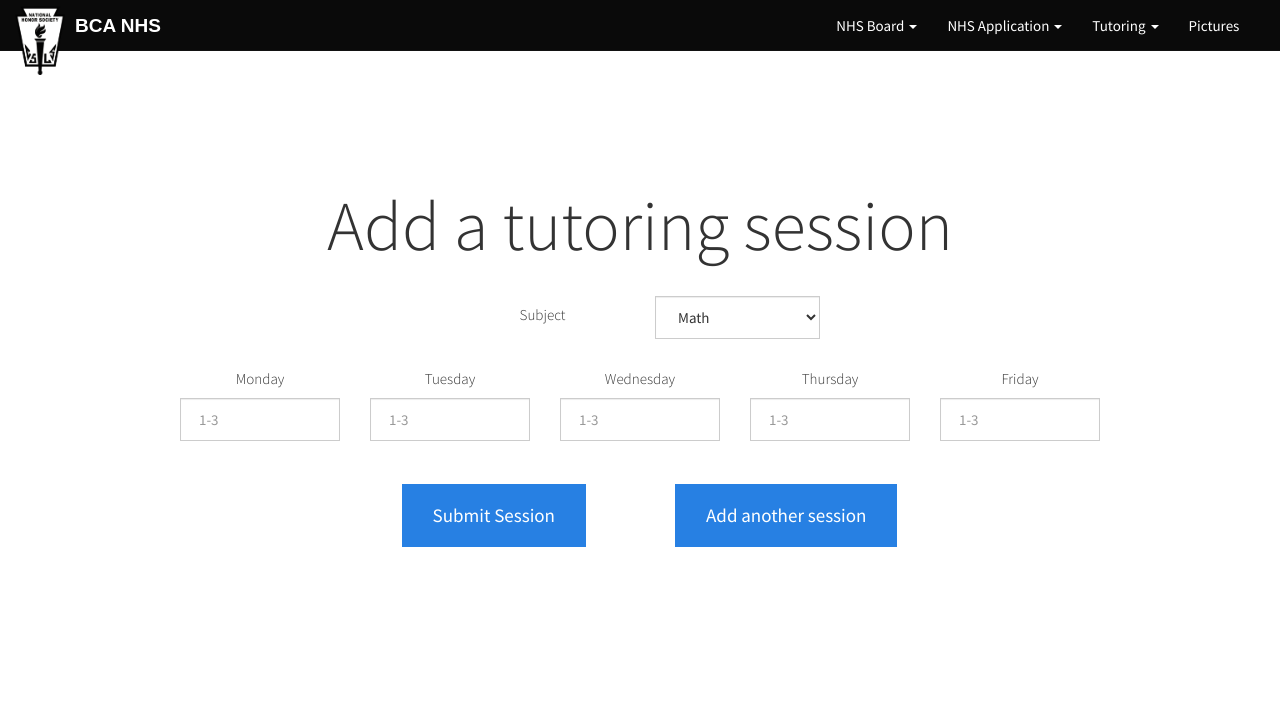
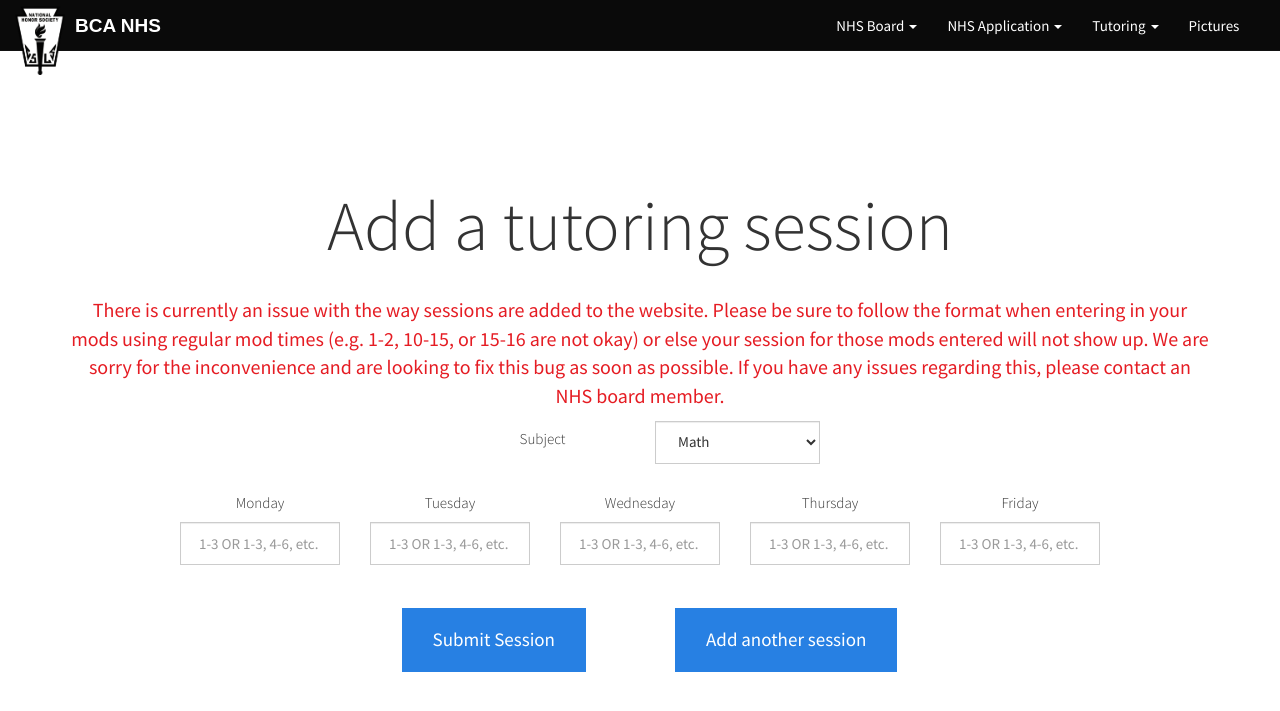
Before and after one commit to bcanhs/website, a Flask app: page /add in a window 1280 px wide. Shown: the top 711 px of the page. Run offline with Flask 2, Linux system fonts and the light colour scheme; the visitor is signed in with stand-in values (Sample User, id 1); some libraries are stand-ins or nearby versions.

Commit message:
bug fix and message

```diff
--- a/app.py
+++ b/app.py
@@ -80,25 +80,45 @@ def view_subject(subject):
 			wednesday=wednesday,thursday=thursday,friday=friday)
 	for ses in subject_data:
 		if str(ses['monday']) != '':
-			ses['monday'] = str(ses['monday']).split(', ')
+			ses['monday'] = str(ses['monday']).split(',')
 			for s in ses['monday']:
-				monday[str(s)].append(str(ses['tutor'])+'-'+str(ses['tutor_username'])+'@bergen.org')
+				s = s.strip()
+				try:
+					monday[str(s)].append(str(ses['tutor'])+'-'+str(ses['tutor_username'])+'@bergen.org')
+				except KeyError:
+					pass
 		if str(ses['tuesday']) != '':
 			ses['tuesday'] = str(ses['tuesday']).split(', ')
 			for s in ses['tuesday']:
-				tuesday[str(s)].append(str(ses['tutor'])+'-'+str(ses['tutor_username'])+'@bergen.org')
+				s = s.strip()
+				try:
+					tuesday[str(s)].append(str(ses['tutor'])+'-'+str(ses['tutor_username'])+'@bergen.org')
+				except KeyError:
+					pass
 		if str(ses['wednesday']) != '':
 			ses['wednesday'] = str(ses['wednesday']).split(', ')
 			for s in ses['wednesday']:
-				wednesday[str(s)].append(str(ses['tutor'])+'-'+str(ses['tutor_username'])+'@bergen.org')
+				s = s.strip()
+				try:
+					wednesday[str(s)].append(str(ses['tutor'])+'-'+str(ses['tutor_username'])+'@bergen.org')
+				except KeyError:
+					pass
 		if str(ses['thursday']) != '':
 			ses['thursday'] = str(ses['thursday']).split(', ')
 			for s in ses['thursday']:
-				thursday[str(s)].append(str(ses['tutor'])+'-'+str(ses['tutor_username'])+'@bergen.org')
+				s = s.strip()
+				try:
+					thursday[str(s)].append(str(ses['tutor'])+'-'+str(ses['tutor_username'])+'@bergen.org')
+				except KeyError:
+					pass
 		if str(ses['friday']) != '':
 			ses['friday'] = str(ses['friday']).split(', ')
 			for s in ses['friday']:
-				friday[str(s)].append(str(ses['tutor'])+'-'+str(ses['tutor_username'])+'@bergen.org')
+				s = s.strip()
+				try:
+					friday[str(s)].append(str(ses['tutor'])+'-'+str(ses['tutor_username'])+'@bergen.org')
+				except KeyError:
+					pass
 	return render_template('view_subject.html',signed_in=logged_in(),subject=subject, monday=monday,tuesday=tuesday,
 			wednesday=wednesday,thursday=thursday,friday=friday)
 
--- a/static/css/custom.css
+++ b/static/css/custom.css
@@ -24,9 +24,10 @@ h1{
 	margin-top: 10px;
 }
 .error{
-	font-size: 25px;
+	font-size: 20px;
 	color:#e51c23;
 	text-align: center;
+    padding-bottom: 5px;
 }
 table, th, td {
 	border: 1px solid #2c3e50 !important;
--- a/templates/add.html
+++ b/templates/add.html
@@ -4,6 +4,7 @@
 <div class="container center spacer">
 	<h1>Add a tutoring session</h1>
 	<br>
+	<div class="error">There is currently an issue with the way sessions are added to the website. Please be sure to follow the format when entering in your mods using regular mod times (e.g. 1-2, 10-15, or 15-16 are not okay) or else your session for those mods entered will not show up. We are sorry for the inconvenience and are looking to fix this bug as soon as possible. If you have any issues regarding this, please contact an NHS board member.</div>
 	<div class="error">{{error}}</div>
 	<form action="/add" method="post">
 		<div class="row center">
@@ -39,23 +40,23 @@
 				<div class="col-md-1"></div>
 				<div class="col-md-2">
 					<h5>Monday</h5>
-					<input class="form-control" name="mods_monday_1" placeholder='1-3'>
+					<input class="form-control" name="mods_monday_1" placeholder='1-3 OR 1-3, 4-6, etc.'>
 				</div>
 				<div class="col-md-2">
 					<h5>Tuesday</h5>
-					<input class="form-control" name="mods_tuesday_1" placeholder='1-3'>
+					<input class="form-control" name="mods_tuesday_1" placeholder='1-3 OR 1-3, 4-6, etc.'>
 				</div>
 				<div class="col-md-2">
 					<h5>Wednesday</h5>
-					<input class="form-control" name="mods_wednesday_1" placeholder='1-3'>
+					<input class="form-control" name="mods_wednesday_1" placeholder='1-3 OR 1-3, 4-6, etc.'>
 				</div>
 				<div class="col-md-2">
 					<h5>Thursday</h5>
-					<input class="form-control" name="mods_thursday_1" placeholder='1-3'>
+					<input class="form-control" name="mods_thursday_1" placeholder='1-3 OR 1-3, 4-6, etc.'>
 				</div>
 				<div class="col-md-2">
 					<h5>Friday</h5>
-					<input class="form-control" name="mods_friday_1" placeholder='1-3'>
+					<input class="form-control" name="mods_friday_1" placeholder='1-3 OR 1-3, 4-6, etc.'>
 				</div>
 			</div>
 		</div><br>
--- a/templates/view.html
+++ b/templates/view.html
@@ -9,7 +9,7 @@
 		<div class="col-md-4">
 				<select class="form-control" name='subject'>
 					<option value="Math">Math</option>
-					<option value="Litterature">Literature</option>
+					<option value="Literature">Literature</option>
 					<option value="History">History</option>
 					<option value="French">Language (French)</option>
 					<option value="Spanish">Language (Spanish)</option>
```
